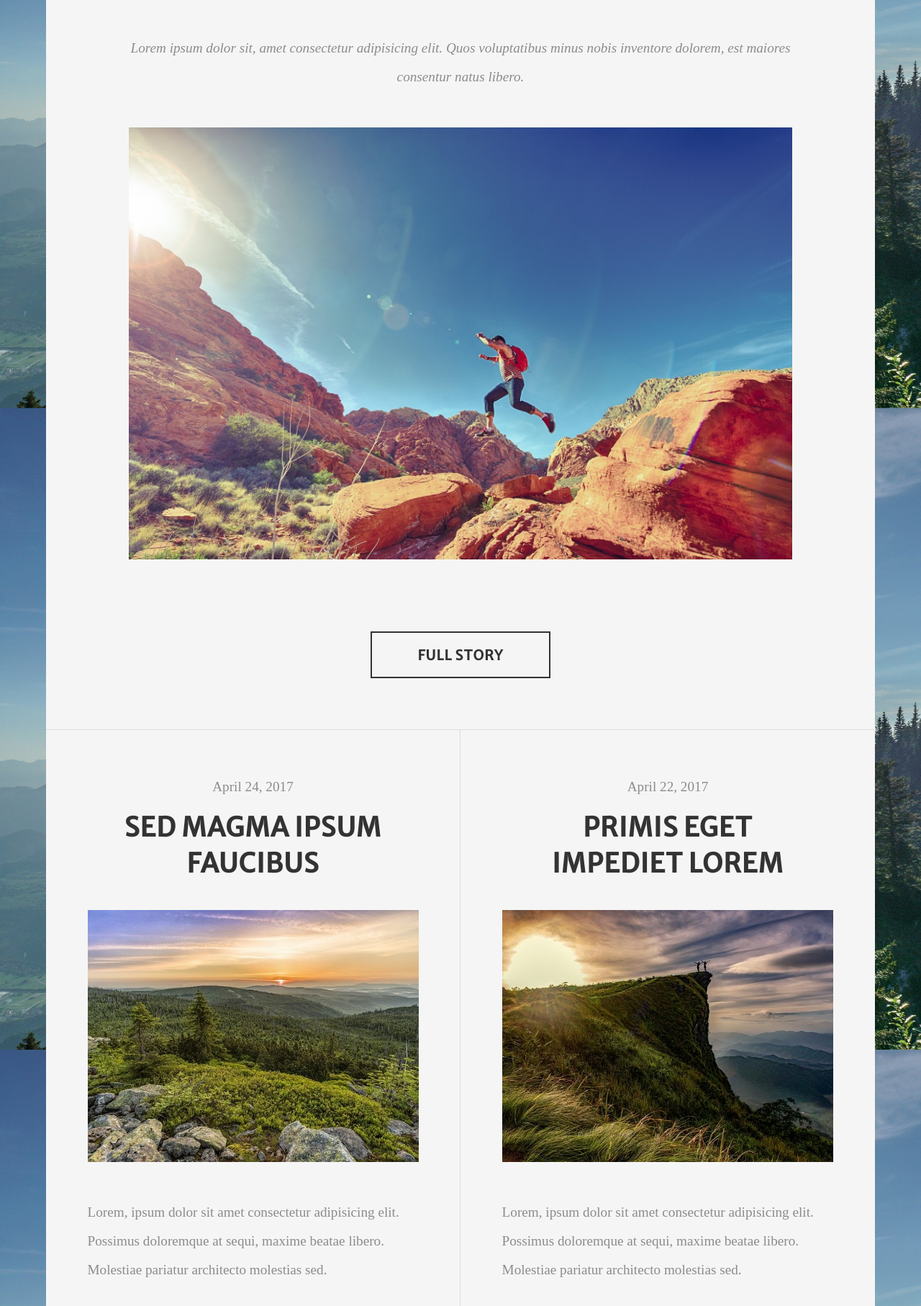
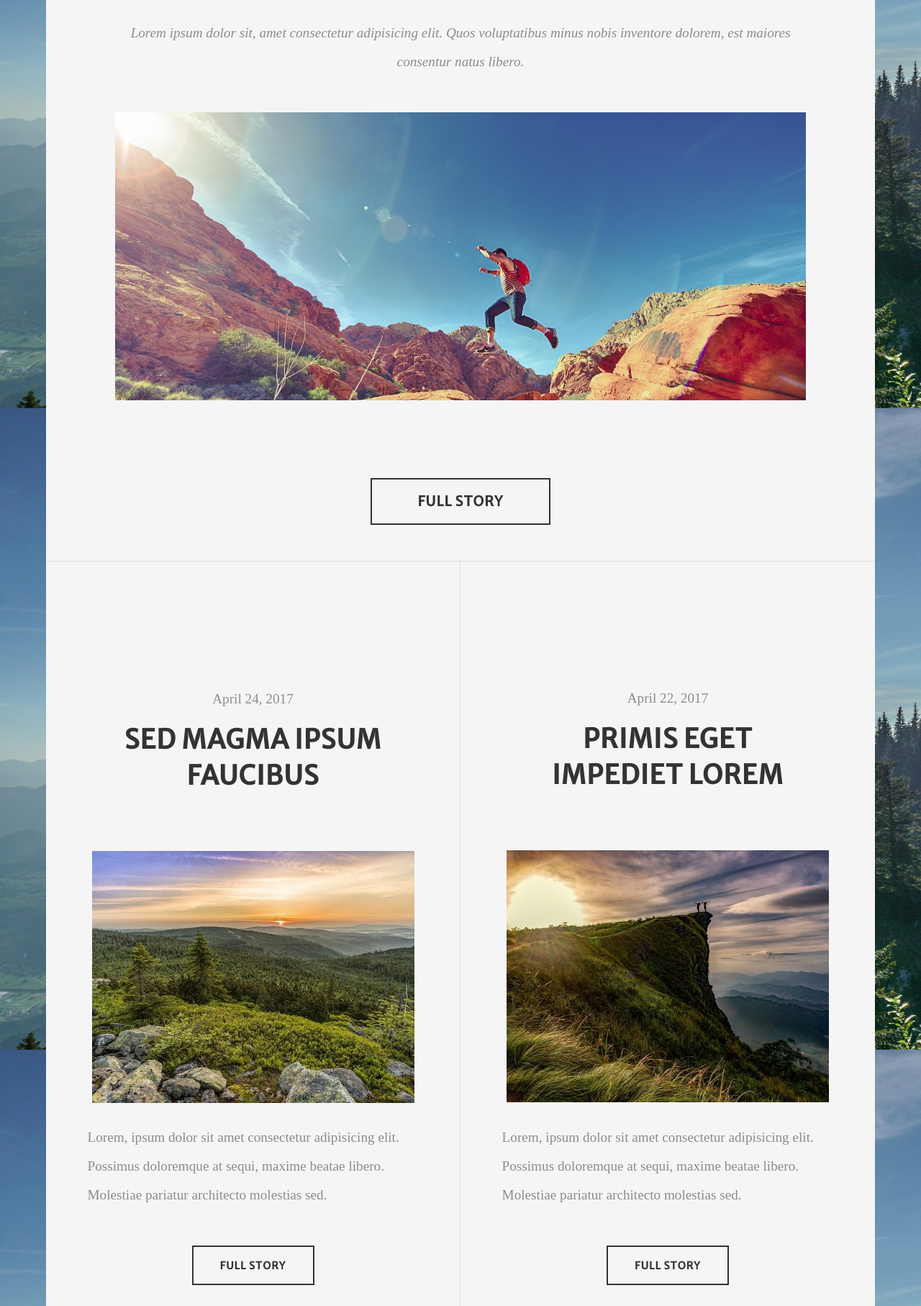
Before and after one commit to bonnetfrederic/lamontagne, a plain HTML site: page index.html in a window 1280 px wide. Shown: the part 1216-3030 px from the top of the page at 72% size. Drawn offline with nearby package versions, Linux system fonts and the light colour scheme; a web font is replaced by a local one.

Commit message:
responsive review, img scale done

```diff
--- a/index.html
+++ b/index.html
@@ -65,10 +65,10 @@
           <h5>April 25, 2017</h5>
         </div>
         <h1>And this is a massive headline</h1>
-        <h5 class="card-xl-subtitle">Lorem ipsum dolor sit, amet consectetur adipisicing elit. Quos voluptatibus
-          minus nobis
-          inventore dolorem, est maiores consentur natus libero.</h5>
-        <div id="g1-img" class="card-xl-img"></div>
+        <h5 class="card-xl-subtitle">Lorem ipsum dolor sit, amet consectetur adipisicing elit. Quos voluptatibus minus nobis inventore dolorem, est maiores consentur natus libero.</h5>
+        <div id="g1-img-container">
+          <div id="g1-img" class="card-xl-img"></div>
+        </div>
         <button class="btn card-xl-btn">Full Story</button>
       </div>
       <div id="g2" class="card-md">
@@ -76,7 +76,9 @@
           <h5>April 24, 2017</h5>
         </div>
         <h1>Sed magma ipsum faucibus</h1>
-        <div id="g2-img" class="card-md-img"></div>
+        <div id="g2-img-container">
+          <div id="g2-img" class="card-md-img"></div>
+        </div>
         <h5 class="card-md-subtitle">Lorem, ipsum dolor sit amet consectetur adipisicing elit. Possimus doloremque
           at sequi, maxime beatae libero. Molestiae pariatur architecto molestias sed.</h5>
         <button class="btn card-md-btn">Full Story</button>
@@ -86,7 +88,9 @@
           <h5>April 22, 2017</h5>
         </div>
         <h1>Primis Eget impediet lorem</h1>
-        <div id="g3-img" class="card-md-img"></div>
+        <div id="g3-img-container">
+          <div id="g3-img" class="card-md-img"></div>
+        </div>
         <h5 class="card-md-subtitle">Lorem, ipsum dolor sit amet consectetur adipisicing elit. Possimus doloremque
             at sequi, maxime beatae libero. Molestiae pariatur architecto molestias sed.</h5>
         <button class="btn card-md-btn">Full Story</button>
--- a/styles/components/_section-main.scss
+++ b/styles/components/_section-main.scss
@@ -108,16 +108,14 @@
     background: whitesmoke;
     display: grid;
     grid-template-columns: 1fr 1fr;
-    grid-template-rows: 1430px 952px;
+    grid-template-rows: 1fr 1fr;
     grid-template-areas:
       "xl xl"
       "md1 md2";
-    @media screen and (max-width: 1000px) {
-      grid-template-rows: 900px 952px;
-    }
     @media screen and (max-width: 800px) {
       grid-template-columns: 1fr;
-      grid-template-rows: repeat(3, 900px);
+      grid-template-rows: repeat(3, 1fr);
+
       grid-template-areas:
         "xl"
         "md1"
@@ -193,13 +191,6 @@
     }
   }
 
-  .card-xl-img {
-    margin: 50px 10%;
-    @media screen and (max-width: 1000px) {
-      margin: 30px 10%;
-    }
-  }
-
   .card-xl-btn {
     width: 250px;
     height: 65px;
@@ -271,33 +262,41 @@
     border-bottom: 1px solid $color-grey-light;
   }
 
-  #g1-img {
-    height: 600px;
-    background: url(./../assets/img/pic01.jpg) center/cover;
-    &:hover {
-      animation: growXlImage 0.5s ease-in-out forwards;
+  #g1-img-container {
+    width: 75vw;
+    height: 400px;
+    margin: 50px auto 5%;
+    overflow: hidden;
+    div {
+      background: url(./../assets/img/pic01.jpg) center/cover;
+      // object-fit: cover;
+      width: 100%;
+      height: 100%;
+      transition: 0.5s ease;
     }
-    @keyframes growXlImage {
-      100% {
-        background-size: 110%;
-      }
-    }
-    @media screen and (max-width: 1000px) {
-      height: 350px;
+    div:hover {
+      transform: scale(1.2);
     }
   }
 
-  #g2-img,
-  #g3-img {
+  #g2-img-container,
+  #g3-img-container {
+    width: 35vw;
     height: 350px;
-    margin: 10px 10% 50px;
-    &:hover {
-      animation: growMdImage 0.5s ease-in-out forwards;
+    margin: 50px auto 5%;
+    overflow: hidden;
+    div {
+      // object-fit: cover;
+      width: 100%;
+      height: 100%;
+      transition: 0.5s ease;
     }
-    @keyframes growMdImage {
-      100% {
-        background-size: 140%;
-      }
+    div:hover {
+      transform: scale(1.2);
+    }
+    @media screen and (max-width: 800px) {
+      width: 75vw;
+      margin: 20px auto 5%;
     }
   }
 
--- a/styles/components/_settings.scss
+++ b/styles/components/_settings.scss
@@ -39,11 +39,13 @@ $color-darkcyan: darkcyan;
   margin: 0;
   padding: 0;
   box-sizing: border-box;
+  scroll-behavior: smooth;
 }
 
 body {
   background: url(./../assets/img/bg.jpg) center/cover fixed;
   font-family: $font-1;
+
 
   &:before {
     content: "";
```
Also changed, not shown: styles/style.css, 1 other file.
